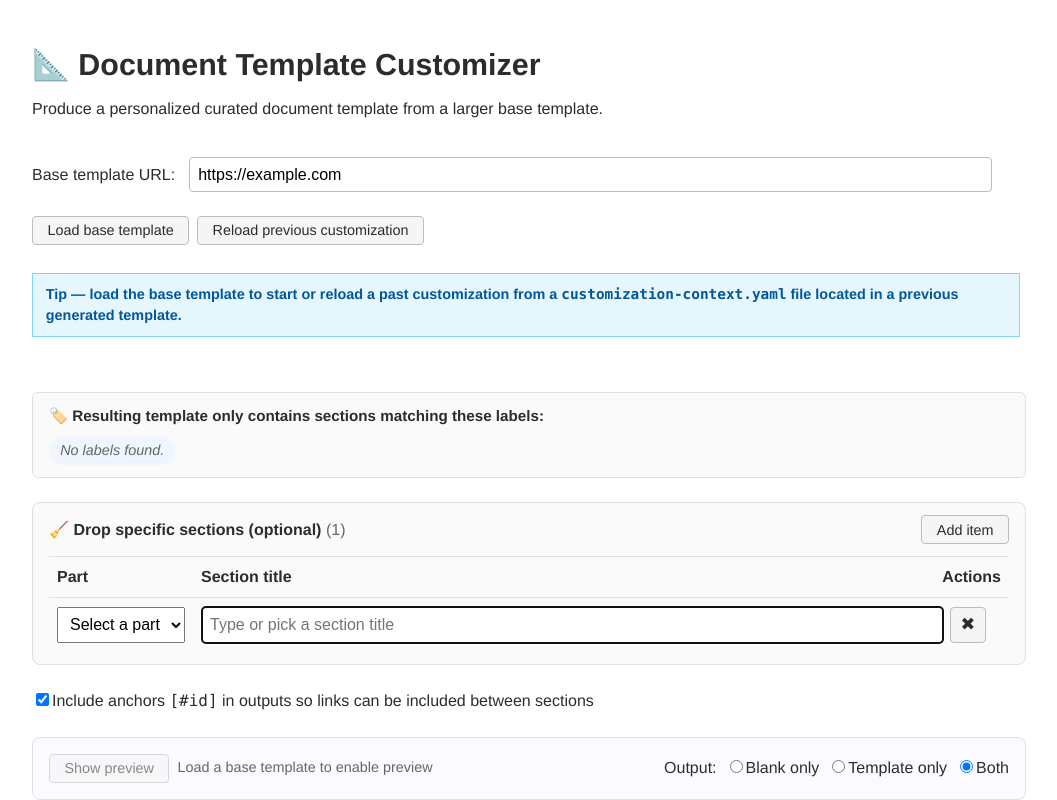
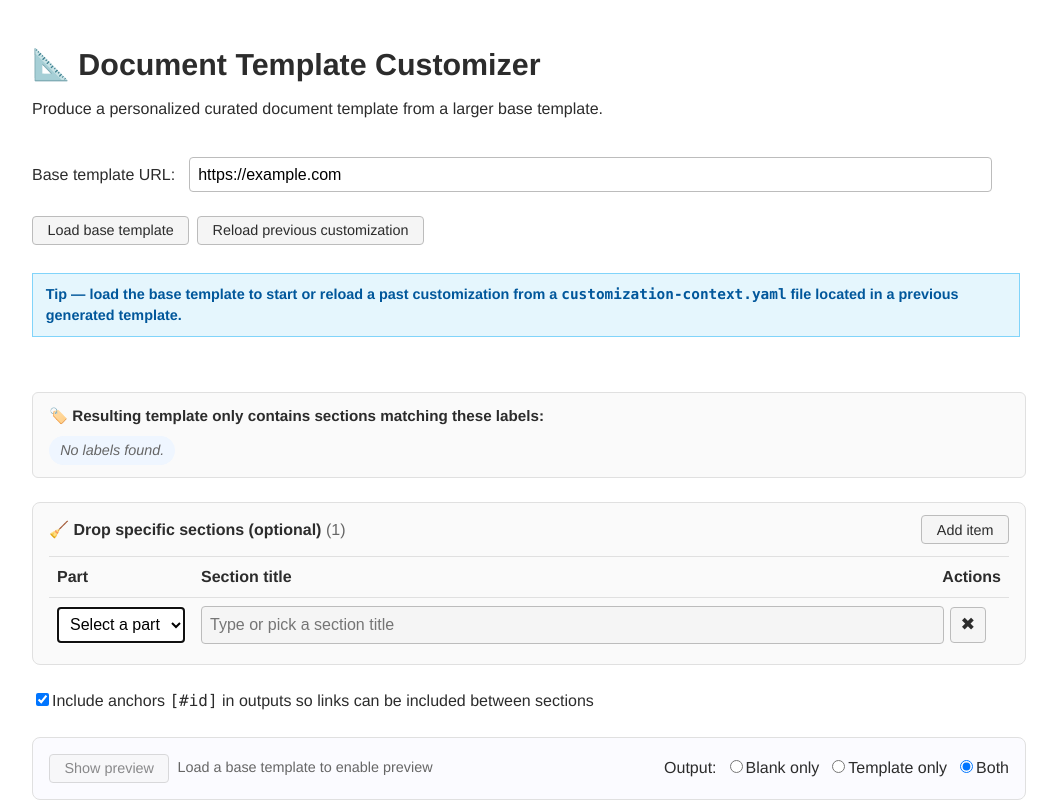
Before and after one commit to bflorat/document-template-customizer, a React (Vite) app: page / in a window 1280 px wide. Both pictures are taken after typing "https://example.com" into the empty fields and a click on the button "Add item". Shown: the top 800 px of the page, without its empty margins (128-1185 px from the left). Built offline with nearby package versions, Linux system fonts and the light colour scheme.

Commit message:
ux(drop-rules): require explicit part selection\n\n- Do not auto-select first part; focus Part on add\n- Disable section combobox until part selected\n- Keep row highlight and scroll into view

```diff
--- a/src/App.css
+++ b/src/App.css
@@ -465,6 +465,11 @@ header h1 {
   position: relative;
 }
 
+.combo.combo--disabled .combo-input {
+  background: var(--secondary-bg);
+  cursor: not-allowed;
+}
+
 .combo-input {
   width: 100%;
   padding: 0 0.5rem;
--- a/src/App.tsx
+++ b/src/App.tsx
@@ -66,12 +66,7 @@ const App = () => {
     }
   }, [])
 
-  // When parts list becomes available, ensure any rule with empty partFile gets a default
-  useEffect(() => {
-    const partFiles = Object.keys(availableSectionsByPart)
-    if (partFiles.length === 0) return
-    setDropRules(prev => prev.map(r => (r.partFile ? r : { ...r, partFile: partFiles[0] })))
-  }, [availableSectionsByPart])
+  // Do not auto-select a part when parts list becomes available; user must choose explicitly
 
   const resetStateForNewBase = () => {
     setIncludingLabels([])
@@ -416,9 +411,10 @@ const App = () => {
     }
   }
 
+  const partSelectRefs = useRef<Record<string, HTMLSelectElement | null>>({})
+
   const handleAddDropRule = () => {
-    const firstPart = Object.keys(availableSectionsByPart)[0] ?? ''
-    const newRule = { id: String(Date.now() + Math.random()), partFile: firstPart, sectionTitle: '' }
+    const newRule = { id: String(Date.now() + Math.random()), partFile: '', sectionTitle: '' }
     setDropRules(prev => [...prev, newRule])
     setLastAddedRuleId(newRule.id)
   }
@@ -446,6 +442,9 @@ const App = () => {
         setFlashRuleIds(prev => { const next = { ...prev }; delete next[lastAddedRuleId]; return next })
       }, 1500)
     }
+    // Focus the Part selector for the newly added rule
+    const sel = partSelectRefs.current[lastAddedRuleId]
+    try { sel?.focus() } catch { /* no-op */ }
   }, [lastAddedRuleId])
 
   // Auto-refresh preview when options affecting preview change and preview is open
@@ -576,6 +575,7 @@ const App = () => {
                           <select
                             value={rule.partFile}
                             onChange={e => handleChangeRulePart(rule.id, e.target.value)}
+                            ref={el => { partSelectRefs.current[rule.id] = el }}
                           >
                             {(!rule.partFile) ? (
                               <option value="" disabled>Select a part</option>
@@ -592,8 +592,9 @@ const App = () => {
                             items={treeItems}
                             value={rule.sectionTitle}
                             onChange={(val) => handleChangeRuleTitle(rule.id, val)}
-                            autoFocus={lastAddedRuleId === rule.id}
-                            defaultOpen={lastAddedRuleId === rule.id}
+                            autoFocus={false}
+                            defaultOpen={false}
+                            disabled={!rule.partFile}
                             onCommit={() => { try { generateBtnRef.current?.focus() } catch { /* no-op */ } }}
                             placeholder="Type or pick a section title"
                           />
@@ -823,7 +824,7 @@ function formatDuration(ms: number): string {
 
 type SectionItem = { title: string; level: number }
 
-function SectionTreeCombo({ items, value, onChange, placeholder, autoFocus, defaultOpen, onCommit }: {
+function SectionTreeCombo({ items, value, onChange, placeholder, autoFocus, defaultOpen, onCommit, disabled }: {
   items: SectionItem[]
   value: string
   onChange: (val: string) => void
@@ -831,6 +832,7 @@ function SectionTreeCombo({ items, value, onChange, placeholder, autoFocus, defa
   autoFocus?: boolean
   defaultOpen?: boolean
   onCommit?: () => void
+  disabled?: boolean
 }) {
   const [open, setOpen] = useState(!!defaultOpen)
   const [query, setQuery] = useState(value)
@@ -860,14 +862,15 @@ function SectionTreeCombo({ items, value, onChange, placeholder, autoFocus, defa
   const filtered = q ? items.filter(i => norm(i.title).includes(q)) : items
 
   return (
-    <div className="combo" ref={ref}>
+    <div className={`combo${disabled ? ' combo--disabled' : ''}`} ref={ref}>
       <input
         type="text"
         className="combo-input"
         value={query}
-        onChange={e => { setQuery(e.target.value); onChange(e.target.value) }}
-        onFocus={() => setOpen(true)}
+        onChange={e => { if (disabled) return; setQuery(e.target.value); onChange(e.target.value) }}
+        onFocus={() => { if (disabled) return; setOpen(true) }}
         onKeyDown={e => {
+          if (disabled) return
           if (e.key === 'Escape') { setOpen(false); return }
           if (e.key === 'Enter') {
             if (filtered.length > 0) {
@@ -882,6 +885,7 @@ function SectionTreeCombo({ items, value, onChange, placeholder, autoFocus, defa
         }}
         placeholder={placeholder}
         ref={inputRef}
+        disabled={!!disabled}
       />
       {open && filtered.length > 0 ? (
         <div className="combo-dropdown">
```
